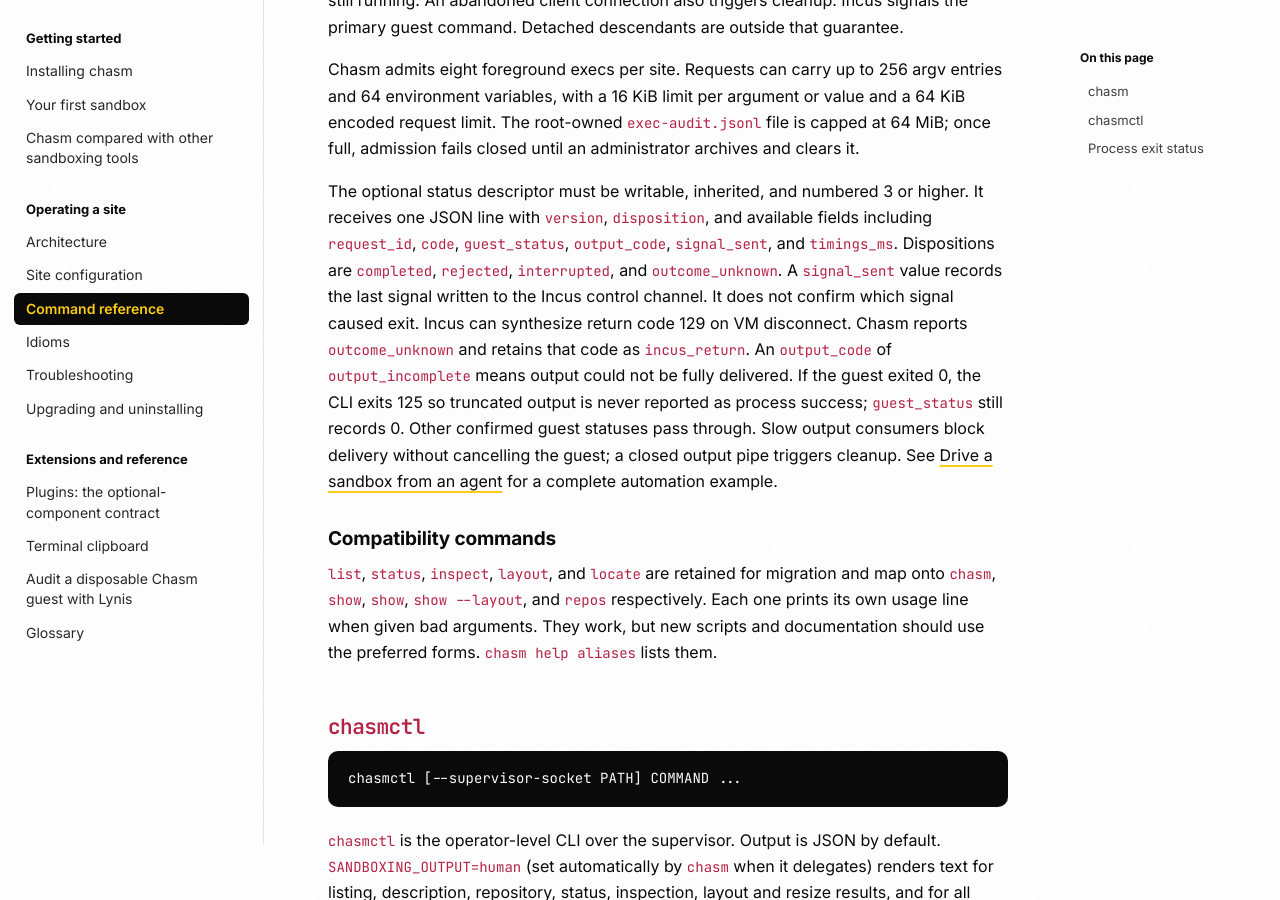
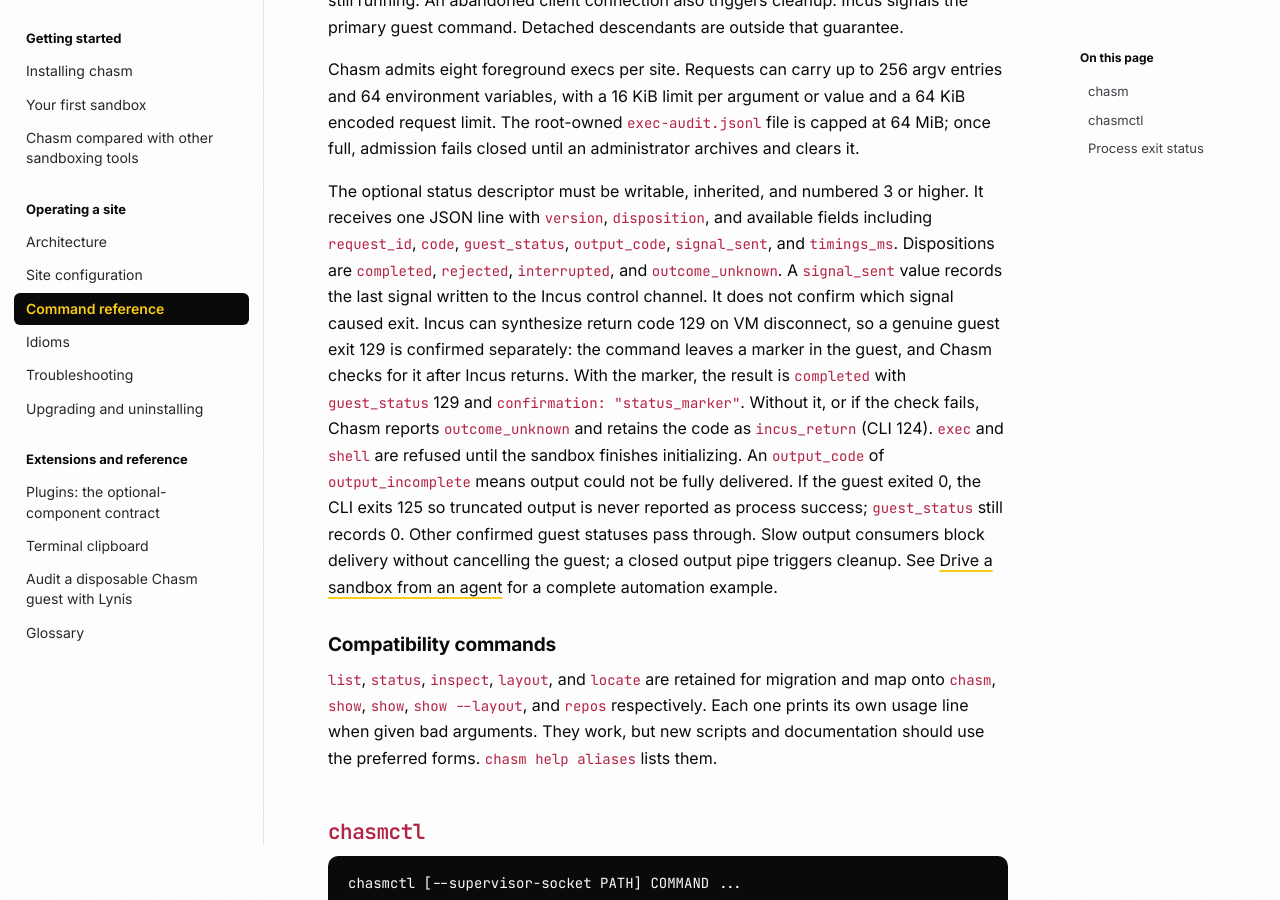
Before and after one commit to rahulrajaram/chasm, a Jekyll site: the page built from docs/cli.md, in a window 1280 px wide and 900 px high, scrolled down 6346 px. Built offline with Jekyll 4.4.1, drawn with Linux system fonts in a browser that asks for light colours.

Commit message:
docs: move agent-computers design out of Pages; document exit-129 confirmation
The design note is for maintainers and is partly superseded by
DECISIONS.md; keep it at design/ next to it instead of publishing it as a
raw .md file. Update cli.md for the status-marker confirmation of guest
exit 129 and the initialization refusal.

Co-Authored-By: Claude Opus 5.5 <noreply@anthropic.com>

```diff
--- a/docs/cli.md
+++ b/docs/cli.md
@@ -268,8 +268,13 @@ available fields including `request_id`, `code`, `guest_status`, `output_code`,
 `signal_sent`, and `timings_ms`. Dispositions are `completed`, `rejected`,
 `interrupted`, and `outcome_unknown`. A `signal_sent` value records the last
 signal written to the Incus control channel. It does not confirm which
-signal caused exit. Incus can synthesize return code 129 on VM disconnect.
-Chasm reports `outcome_unknown` and retains that code as `incus_return`.
+signal caused exit. Incus can synthesize return code 129 on VM disconnect,
+so a genuine guest exit 129 is confirmed separately: the command leaves a
+marker in the guest, and Chasm checks for it after Incus returns. With the
+marker, the result is `completed` with `guest_status` 129 and
+`confirmation: "status_marker"`. Without it, or if the check fails, Chasm
+reports `outcome_unknown` and retains the code as `incus_return` (CLI 124).
+`exec` and `shell` are refused until the sandbox finishes initializing.
 An `output_code` of `output_incomplete` means output could not be fully
 delivered. If the guest exited 0, the CLI exits 125 so truncated output is
 never reported as process success; `guest_status` still records 0. Other
```
Also changed, not shown: design/agent-computers.md (renamed from docs/design/agent-computers.md).
